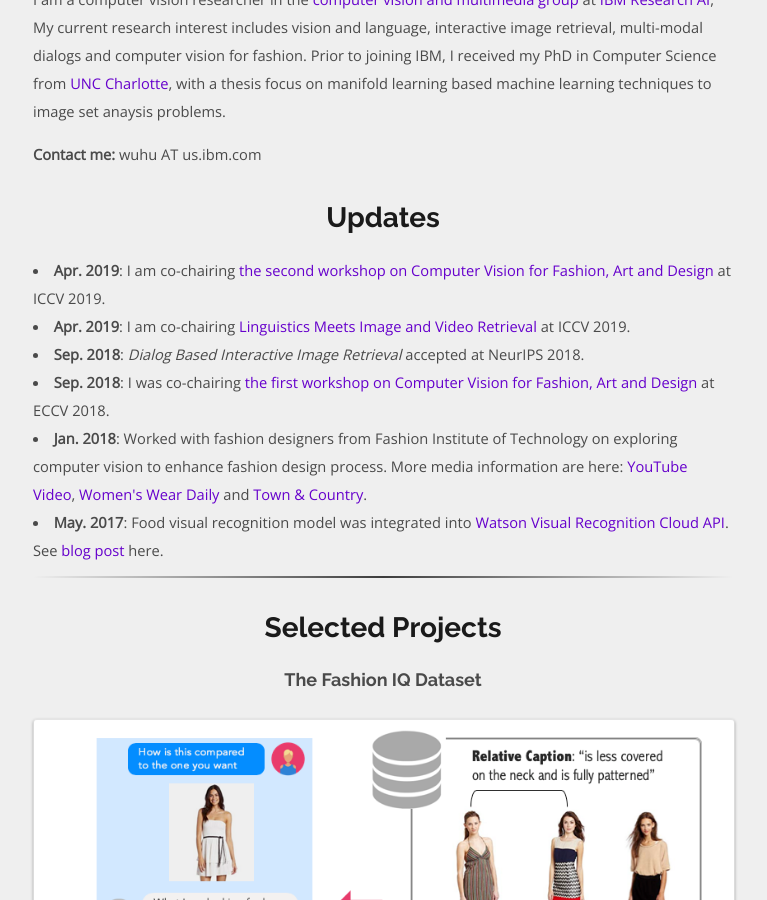
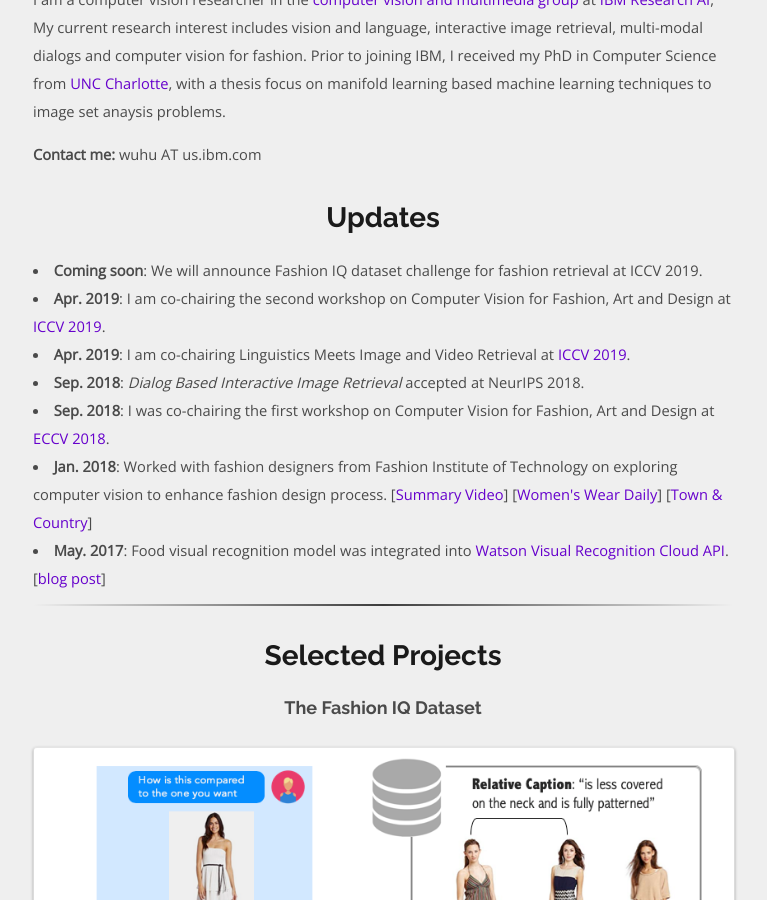
Before and after one commit to spacew/spacew.github.io, a Jekyll site: the page built from index.html, in a window 1280 px wide and 900 px high, scrolled down 616 px. Shown: the whole window, without its empty margins (257-1024 px from the left). Built offline with Jekyll 4.4.1, drawn with Linux system fonts in a browser that asks for light colours; the list of posts is cut into pages by our own code.

Commit message:
Update index.html

```diff
--- a/index.html
+++ b/index.html
@@ -22,29 +22,32 @@ title: Home
     <article>
         <h1 class="top-text">Updates</h1>
          <ul>
-        <li>
-              <b>Apr. 2019</b>: I am co-chairing <a href=https://sites.google.com/view/cvcreative/>the second workshop on Computer Vision for Fashion, Art and Design</a>
-              at <a href=http://iccv2019.thecvf.com/></a>ICCV 2019.
+          <li>
+              <b>Coming soon</b>: We will announce Fashion IQ dataset challenge for fashion retrieval at ICCV 2019.
+          </li>
+          <li>
+              <b>Apr. 2019</b>: I am co-chairing the second workshop on Computer Vision for Fashion, Art and Design
+              at <a href=https://sites.google.com/view/cvcreative/>ICCV 2019</a>.
           </li>
          <li>
-              <b>Apr. 2019</b>: I am co-chairing <a href=https://sites.google.com/view/lingir/>Linguistics Meets Image and Video Retrieval</a>
-              at <a href=http://iccv2019.thecvf.com/></a>ICCV 2019.
+              <b>Apr. 2019</b>: I am co-chairing Linguistics Meets Image and Video Retrieval
+              at <a href=https://sites.google.com/view/lingir/>ICCV 2019</a>.
           </li>
 
-            <li><b>Sep. 2018</b>: <em>Dialog Based Interactive Image Retrieval</em> accepted at NeurIPS 2018.</li>
+            <li><b>Sep. 2018</b>: <em>Dialog Based Interactive Image Retrieval</em> accepted at NeurIPS 2018</a>.</li>
           <li>
-              <b>Sep. 2018</b>: I was co-chairing <a href=https://sites.google.com/view/eccvfashion/>the first workshop on Computer Vision for Fashion, Art and Design</a>
-              at <a href=https://eccv2018.org/></a>ECCV 2018.
+              <b>Sep. 2018</b>: I was co-chairing the first workshop on Computer Vision for Fashion, Art and Design
+              at <a href=https://sites.google.com/view/eccvfashion/>ECCV 2018</a>.
           </li>
           <li>
-              <b>Jan. 2018</b>: Worked with fashion designers from Fashion Institute of Technology on exploring computer vision to enhance fashion design process. More media information are here: <a href=https://www.youtube.com/watch?v=tO94dIKJ6TQ&t=1s>YouTube Video</a>,
-              <a href=http://wwd.com/business-news/business-features/f-i-t-ibm-and-tommy-hilfiger-get-into-ai-for-fashion-11095819/>Women's Wear Daily</a>
-            and <a href=https://www.townandcountrymag.com/leisure/arts-and-culture/a15925909/technology-the-future-of-art-good-taste/>Town & Country</a>.
+              <b>Jan. 2018</b>: Worked with fashion designers from Fashion Institute of Technology on exploring computer vision to enhance fashion design process. [<a href=https://www.youtube.com/watch?v=tO94dIKJ6TQ&t=1s>Summary Video</a>]
+              [<a href=http://wwd.com/business-news/business-features/f-i-t-ibm-and-tommy-hilfiger-get-into-ai-for-fashion-11095819/>Women's Wear Daily</a>]
+            [<a href=https://www.townandcountrymag.com/leisure/arts-and-culture/a15925909/technology-the-future-of-art-good-taste/>Town & Country</a>]
           </li>
           <li>
               <b>May. 2017</b>: Food visual recognition model was integrated into
               <a href=https://www.ibm.com/watson/services/visual-recognition/>Watson Visual Recognition Cloud API</a>.
-              See <a href=https://www.ibm.com/blogs/research/2017/05/training-watson-see-whats-plate/>blog post</a> here.
+              [<a href=https://www.ibm.com/blogs/research/2017/05/training-watson-see-whats-plate/>blog post</a>]
           </li>
         </ul>
     </article>
```
